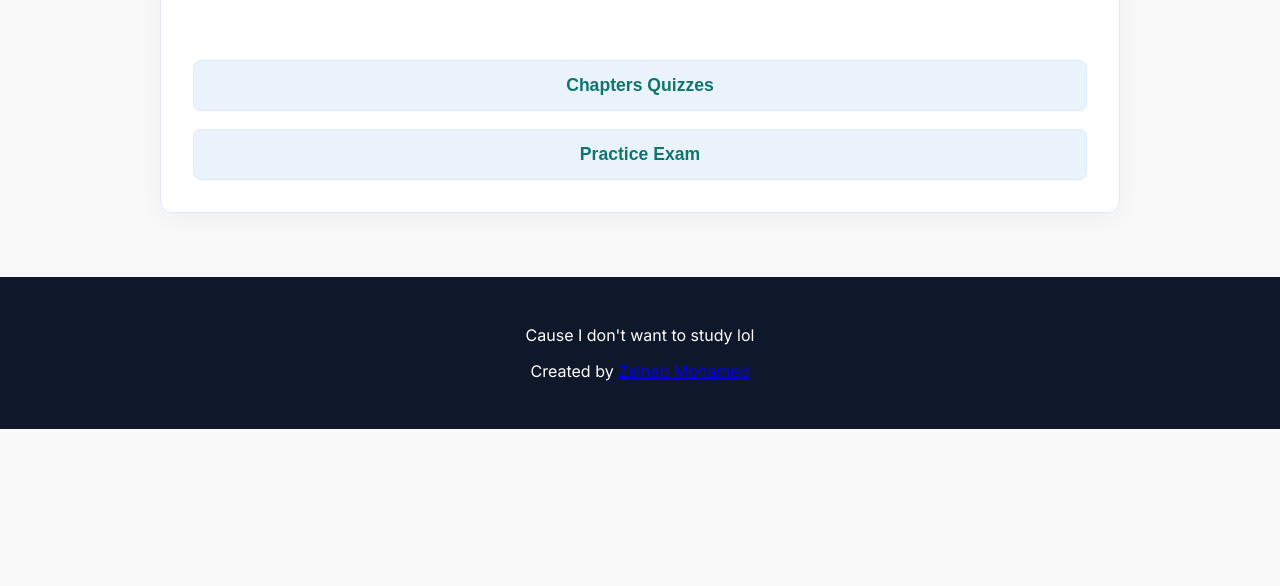
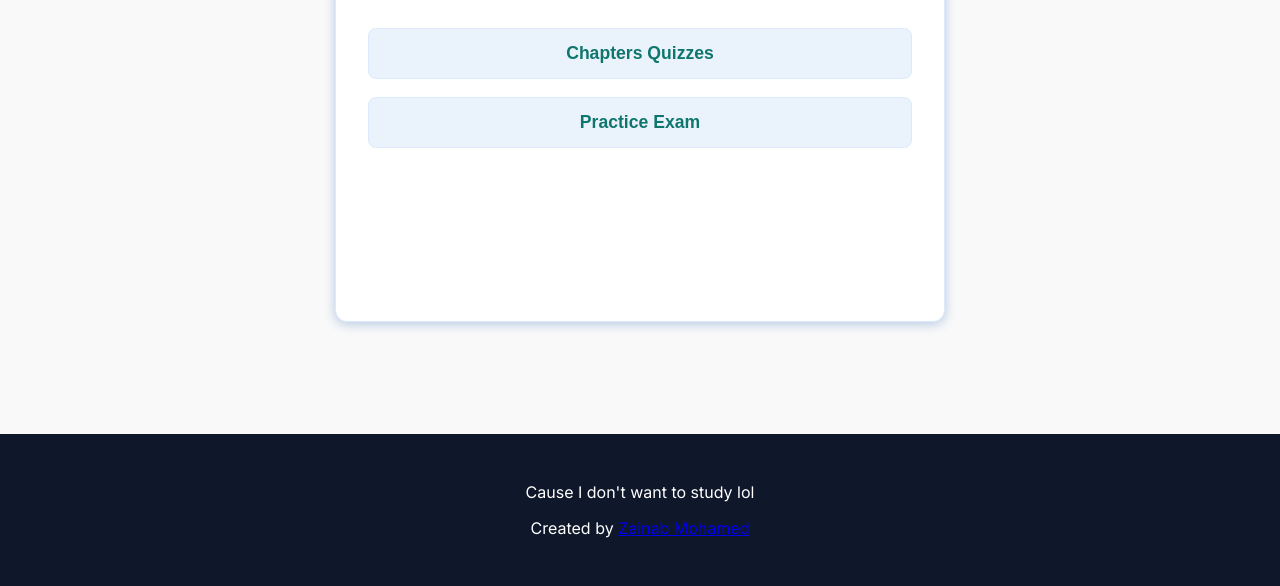
Before and after one commit to zeemohamed7/cp2revision, a plain HTML site: page index.html in a window 1280 px wide. Shown: the part 214-800 px from the top of the page. Drawn offline with Linux system fonts and the light colour scheme.

Commit message:
fixing css

```diff
--- a/index.html
+++ b/index.html
@@ -17,15 +17,20 @@
     * {
       box-sizing: border-box;
     }
+    html, body {
+      height: 100%;
+    }
     body {
       margin: 0;
       font-family: 'Inter', sans-serif;
       background-color: var(--light);
       color: var(--dark);
+      display: flex;
+      flex-direction: column;
     }
-        #quiz {
-            display: flex;
-            flex-direction: column;
+    #quiz {
+      display: flex;
+      flex-direction: column;
       max-width: 680px;
       margin: 48px auto;
       background: #fff;
@@ -33,6 +38,7 @@
       box-shadow: 0 2px 12px #b3c6e0;
       padding: 32px;
       border: 1px solid #dbeafe;
+      flex-grow: 1;
     }
     h1 {
       text-align: center;
@@ -51,7 +57,7 @@
       align-items: center;
       justify-content: space-between;
     }
-    #quiz {
+    /* #quiz {
       max-width: 960px;
       margin: 2rem auto;
       background: white;
@@ -60,7 +66,7 @@
       box-shadow: 0 4px 24px rgba(0, 0, 0, 0.05);
       display: flex;
       gap: 3rem;
-    }
+    } */
     #home-buttons {
       display: flex;
       flex-direction: column;
```
